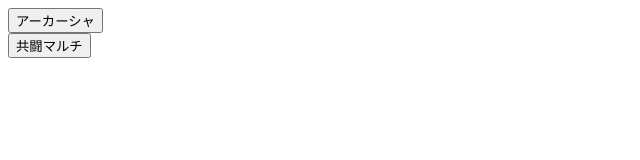
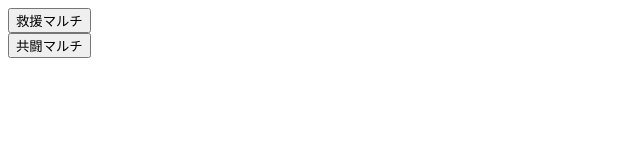
Before and after one commit to hiroya232/gbs-vue, a Vue app: page / in a window 1280 px wide. Shown: the top 160 px of the page, without its empty margins (0-640 px from the left). Built offline with nearby package versions, Linux system fonts and the light colour scheme; what vue-clipboard2 would draw is missing.

Commit message:
[update]:GetTweet.vueを救援、共闘両方に対応できるように修正　途中
救援、共闘ともに敵の名前で検索できるように修正中

```diff
--- a/src/components/CoopMultiList.vue
+++ b/src/components/CoopMultiList.vue
@@ -3,6 +3,7 @@
     <GetTweet
       multiType="共闘マルチ"
       search-keyword="［グラブル］マルチバトル参加者募集！"
+      enemy="アルバハ"
     ></GetTweet>
   </div>
 </template>
--- a/src/components/GetTweet.vue
+++ b/src/components/GetTweet.vue
@@ -1,15 +1,15 @@
 <template>
   <div>
-    <button @click="getTweets(searchKeyword)">{{ multiType }}</button>
+    <button @click="getTweets(searchKeyword, enemy)">{{ multiType }}</button>
     <div
       class="coop-multi-list"
-      v-for="coopMulti in coopMultiList"
-      :key="coopMulti.id"
-      v-clipboard:copy="coopMulti.roomId"
+      v-for="MultiInfo in MultiList"
+      :key="MultiInfo.id"
+      v-clipboard:copy="MultiInfo.roomId"
       v-clipboard:success="onCopy"
       v-clipboard:error="onError"
     >
-      <div>{{ coopMulti.info }} {{ coopMulti.roomId }}</div>
+      <div>{{ MultiInfo.enemyInfo }} {{ MultiInfo.roomId }}</div>
     </div>
   </div>
 </template>
@@ -20,13 +20,15 @@ import Twitter from "twitter";
 export default {
   data: function () {
     return {
-      coopMultiList: [],
+      MultiList: [],
     };
   },
-  props: ["multiType", "searchKeyword"],
+  props: ["multiType", "searchKeyword", "enemy"],
   methods: {
-    getTweets(searchKeyword) {
+    getTweets(searchKeyword, ...enemy) {
       console.log("検索開始");
+      console.log(searchKeyword);
+      console.log(enemy);
       let client = new Twitter({
         consumer_key: process.env.VUE_APP_CONSUMER_KEY,
         consumer_secret: process.env.VUE_APP_CONSUMER_SECRET,
@@ -39,40 +41,46 @@ export default {
       let id = 0;
       client.stream(
         "statuses/filter",
-        { track: searchKeyword },
+        { track: `${searchKeyword} + ${enemy}` },
         function (stream) {
           stream.on("data", function (tweet) {
             let splittedTweet = tweet.text.split(/[ \n]/);
-            let coopInfo = splittedTweet.slice(-1)[0];
-            let roomId = splittedTweet.slice(0, 1)[0].split("：")[0];
-            console.log("ツイート取得");
+            console.log(splittedTweet);
+            let roomId = splittedTweet.slice(0, 2)[0].split("：")[0];
+            console.log(roomId);
 
             //ルームidが同じ時は無視
             if (
-              self.coopMultiList.map((obj) => obj.roomId).includes(roomId) ||
-              self.coopMultiList === null
+              self.MultiList.map((obj) => obj.roomId).includes(roomId) ||
+              self.MultiList === null
             ) {
               return;
             }
 
-            console.log(splittedTweet);
-            console.log(coopInfo);
-            console.log(roomId);
+            let enemyInfo;
+            let MultiInfos;
+            if (searchKeyword === ":参戦ID") {
+              enemyInfo = splittedTweet.slice(-2)[0];
+            } else {
+              enemyInfo = splittedTweet.slice(-1)[0];
+            }
+            console.log(enemyInfo);
 
             //データ加工
-            let coopMultiInfos = {
+            MultiInfos = {
               id: id,
               roomId: roomId,
-              info: coopInfo,
+              enemyInfo: enemyInfo,
             };
+
             id++;
 
-            self.coopMultiList.splice(0, 0, coopMultiInfos);
-            console.log(self.coopMultiList);
+            self.MultiList.splice(0, 0, MultiInfos);
+            console.log(self.MultiList);
 
             //10件まで表示
-            if (self.coopMultiList.length > 10) {
-              self.coopMultiList.splice(10, 1);
+            if (self.MultiList.length > 10) {
+              self.MultiList.splice(10, 1);
             }
           });
 
--- a/src/components/MultiList.vue
+++ b/src/components/MultiList.vue
@@ -1,83 +1,89 @@
 <template>
   <div>
-    <button @click="getTweets('アーカーシャ')">アーカーシャ</button>
-    <div
-      class="multi-list"
-      v-for="multi in multiList"
-      :key="multi.multiInfo"
-      v-clipboard:copy="multi.id"
-      v-clipboard:success="onCopy"
-      v-clipboard:error="onError"
-    >
-      <div>{{ multi.enemy }}</div>
-
-      {{ multi.id }}
-    </div>
+    <GetTweet
+      multiType="救援マルチ"
+      search-keyword=":参戦ID"
+      enemy="アーカーシャ"
+    ></GetTweet>
   </div>
 </template>
 
 <script>
-import Twitter from "twitter";
+import GetTweet from "./GetTweet.vue";
 
 export default {
   data: function () {
     return {
-      multiList: [],
+      coopMultiList: [],
     };
   },
-  methods: {
-    getTweets(enemy) {
-      let client = new Twitter({
-        consumer_key: process.env.VUE_APP_CONSUMER_KEY,
-        consumer_secret: process.env.VUE_APP_CONSUMER_SECRET,
-        access_token_key: process.env.VUE_APP_ACCESS_TOKEN_KEY,
-        access_token_secret: process.env.VUE_APP_ACCESS_TOKEN_SECRET,
-      });
-
-      //ツイート取得
-      let self = this;
-      client.stream(
-        "statuses/filter",
-        { track: `:参戦ID ${enemy}` },
-        function (stream) {
-          stream.on("data", function (tweet) {
-            let splittedTweet = tweet.text.split(/[ \n]/);
-            let i = 0;
-            splittedTweet.forEach(function (value, index) {
-              if (value == ":参戦ID") {
-                i = index;
-              }
-            });
-
-            //データ加工
-            let multiInfos = {
-              lv: splittedTweet[i + 2],
-              enemy: splittedTweet[i + 3],
-              id: splittedTweet[i - 1],
-            };
-
-            console.log("multiInfos : ", multiInfos);
-
-            if (multiInfos.enemy == enemy) {
-              self.multiList.splice(0, 0, multiInfos);
-            }
-            if (self.multiList.length > 10) {
-              self.multiList.splice(10, 1);
-            }
-          });
-
-          stream.on("error", function (error) {
-            console.log(error);
-          });
-        }
-      );
-    },
-    onCopy: function (id) {
-      alert("You just copied: " + id.text);
-    },
-    onError: function () {
-      alert("Failed to copy texts");
-    },
+  components: {
+    GetTweet,
   },
 };
+// import Twitter from "twitter";
+
+// export default {
+//   data: function () {
+//     return {
+//       multiList: [],
+//     };
+//   },
+//   methods: {
+//     getTweets(enemy) {
+//       let client = new Twitter({
+//         consumer_key: process.env.VUE_APP_CONSUMER_KEY,
+//         consumer_secret: process.env.VUE_APP_CONSUMER_SECRET,
+//         access_token_key: process.env.VUE_APP_ACCESS_TOKEN_KEY,
+//         access_token_secret: process.env.VUE_APP_ACCESS_TOKEN_SECRET,
+//       });
+
+//       //ツイート取得
+//       let self = this;
+//       client.stream(
+//         "statuses/filter",
+//         { track: `:参戦ID ${enemy}` },
+//         function (stream) {
+//           stream.on("data", function (tweet) {
+//             let splittedTweet = tweet.text.split(/[ \n]/);
+//             let i = 0;
+//             splittedTweet.forEach(function (value, index) {
+//               if (value == ":参戦ID") {
+//                 i = index;
+//               }
+//             });
+
+//             //データ加工
+//             let multiInfos = {
+//               lv: splittedTweet[i + 2],
+//               enemy: splittedTweet[i + 3],
+//               id: splittedTweet[i - 1],
+//             };
+
+//             console.log("multiInfos : ", multiInfos);
+
+//             if (multiInfos.enemy == enemy) {
+//               self.multiList.splice(0, 0, multiInfos);
+//             }
+//             if (self.multiList.length > 10) {
+//               self.multiList.splice(10, 1);
+//             }
+//           });
+
+//           stream.on("error", function (error) {
+//             console.log(error);
+//           });
+//         }
+//       );
+//     },
+//     onCopy: function (id) {
+//       alert("You just copied: " + id.text);
+//     },
+//     onError: function () {
+//       alert("Failed to copy texts");
+//     },
+//   },
+// };
+//
+//
 </script>
```
